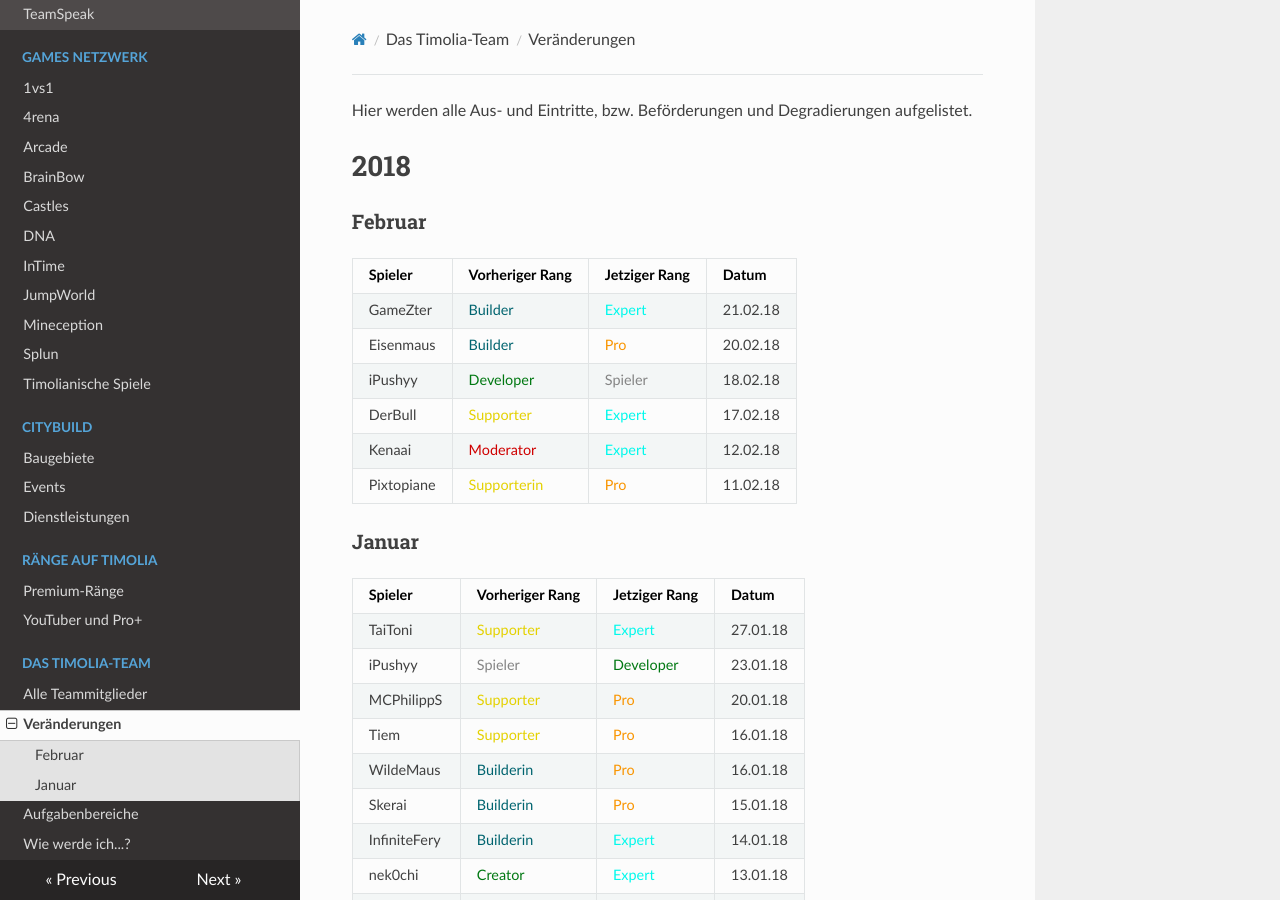
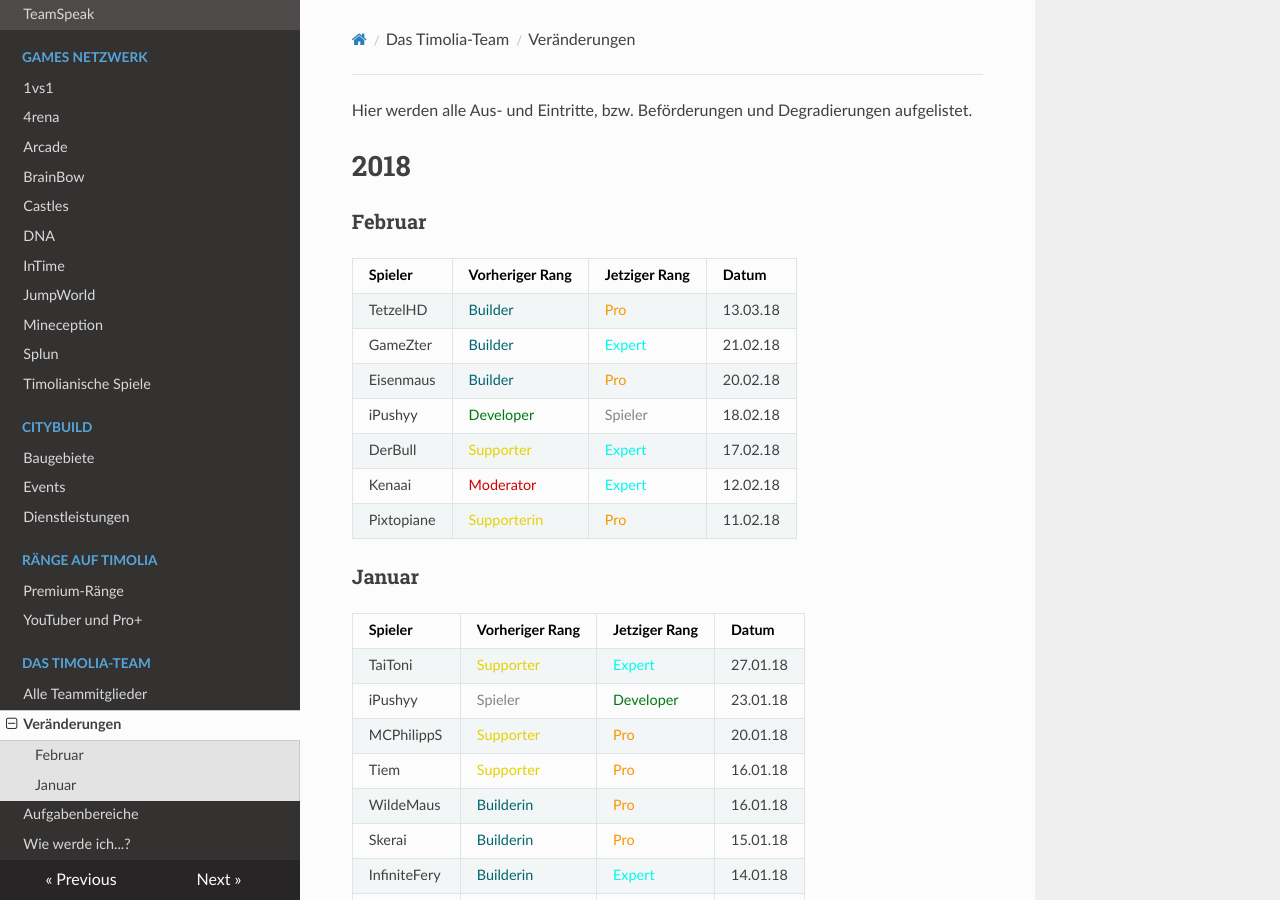
Before and after one commit to TimoliaDE/HowTo, an MkDocs documentation site: the page built from docs/team/changes.md, in a window 1280 px wide and 900 px high. Built offline with MkDocs 1.6.1, drawn with Linux system fonts in a browser that asks for light colours; nearby versions of some CDN libraries; old or Windows-style settings are respelled for this version of MkDocs.

Commit message:
Update changes.md

```diff
--- a/docs/team/changes.md
+++ b/docs/team/changes.md
@@ -5,6 +5,7 @@ Hier werden alle Aus- und Eintritte, bzw. Beförderungen und Degradierungen aufg
 ###<strong>Februar</strong>
 | Spieler | Vorheriger Rang | Jetziger Rang | Datum |
 | ------ | ------ | ------ | ------ |
+|TetzelHD | <span style="color:#00646F">Builder</span> | <span style="color:#F99500">Pro</span> | 13.03.18 |
 |GameZter | <span style="color:#00646F">Builder</span> | <span style="color:#00F9EC">Expert</span> | 21.02.18 |
 |Eisenmaus | <span style="color:#00646F">Builder</span> | <span style="color:#F99500">Pro</span> | 20.02.18 |
 |iPushyy | <span style="color:#007812">Developer</span> | <span style="color:#848484">Spieler</span> | 18.02.18 |
```
